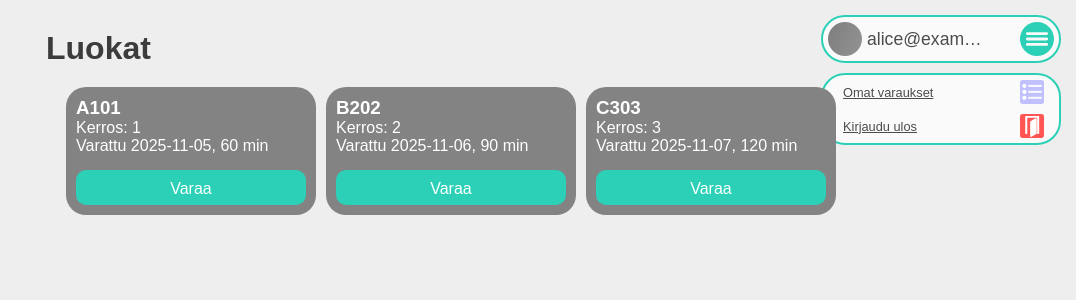
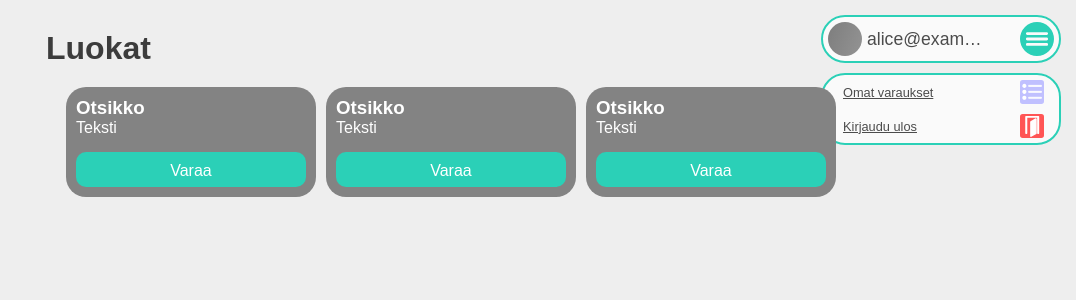
Before and after one commit to VisualPlate/luokkavaraus, a PHP site: page /pages/searchPage.php in a window 1280 px wide. Shown: the top 300 px of the page, without its empty margins (204-1280 px from the left). Run offline with PHP 8.4, Linux system fonts and the light colour scheme; a user stored in the database is signed in; data comes from the database, SQL or seed files in the repository.

Commit message:
Update searchPage.php

```diff
--- a/frontend/pages/searchPage.php
+++ b/frontend/pages/searchPage.php
@@ -36,12 +36,11 @@ require_once("../../backend/services/db/db.php");
                 while($result = $stmt->fetch(PDO::FETCH_ASSOC)){
 
                     echo "<div class='result'>
-
-                    <h3 class='result-header'>{$result["classCode"]}</h3>
-                    <p class='result-text'>Kerros: {$result["floor"]}</p>
-                    <p class='result-text'>Varattu {$result["reservationUseDate"]}, {$result["duration"]} min</p>
+                    "./*placeholder text*/"
+                    <h3 class='result-header'>Otsikko</h3>
+                    <p class='result-text'>Teksti</p>
                     <div class='col'>
-                    <a class='result-btn' href='#'>Varaa</a>
+                    <a class='result-btn' href='reservate.php?classId={$result["classId"]}'>Varaa</a>
                     </div>
                 </div>";
 
```
